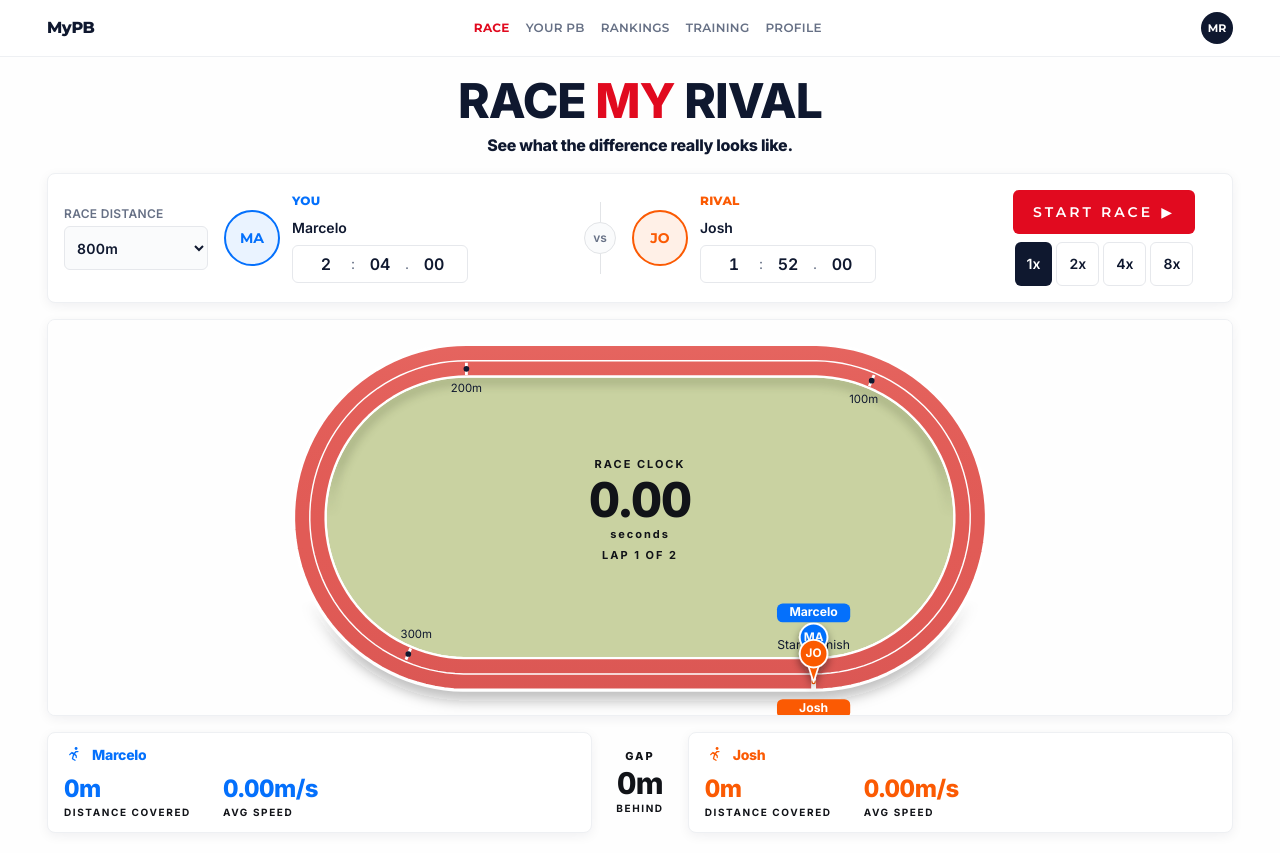
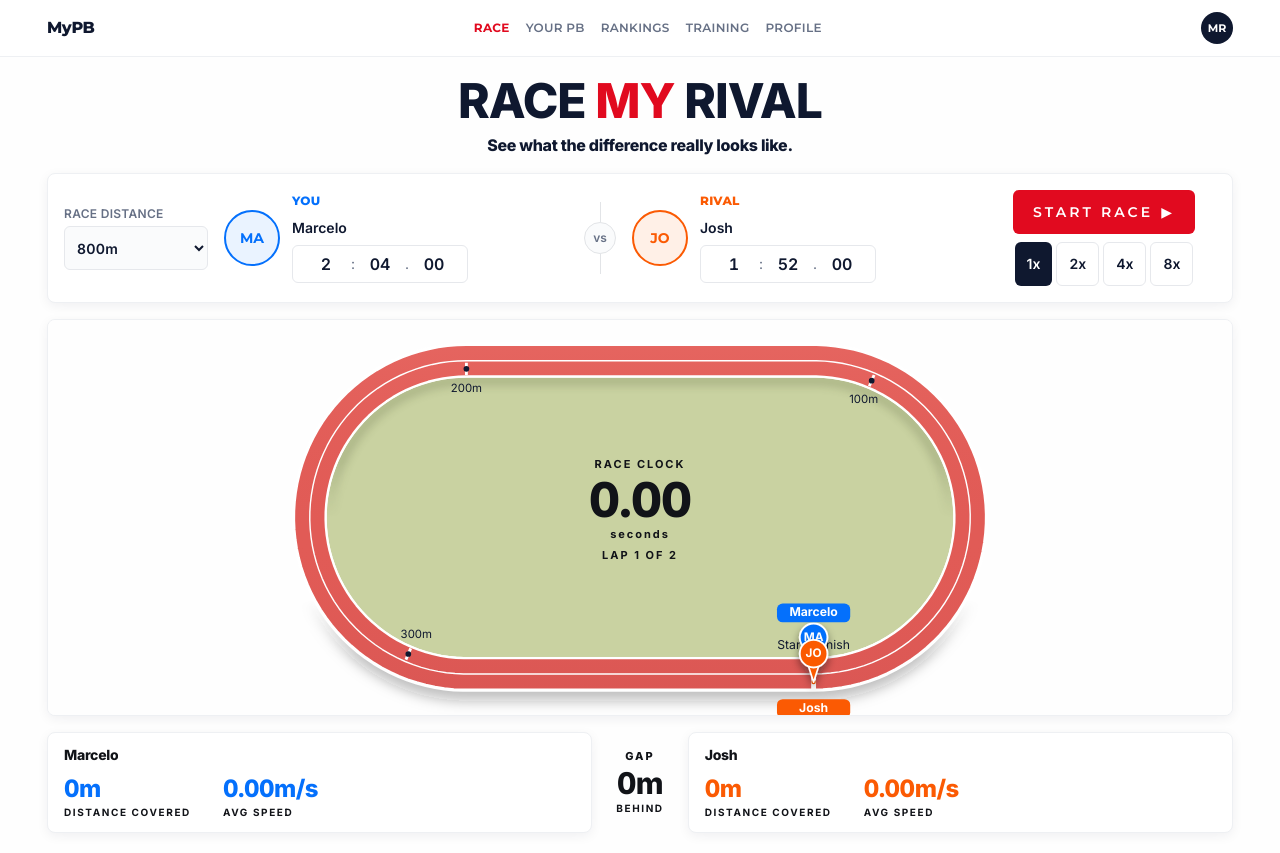
Before and after one commit to MBustamante76/racemyrival, a Next.js app: page / in a window 1280 px wide. Built offline with nearby package versions, Linux system fonts and the light colour scheme.

Commit message:
Simplify athlete readout styling
Remove the running icon and accent-based name styling from athlete readouts, keeping the athlete name in a single neutral text line. This makes the readout more compact and consistent with the card layout while dropping the unused icon component.

```diff
--- a/src/components/TelemetryStrip.tsx
+++ b/src/components/TelemetryStrip.tsx
@@ -92,12 +92,9 @@ function AthleteReadout({
       className="flex min-w-0 flex-col items-start gap-2 rounded-[var(--rmr-radius-card)] border border-border bg-card px-4 py-3 text-left shadow-card"
       data-testid={`athlete-readout-${draftId}`}
     >
-      <div className="flex items-center gap-2">
-        <RunningIcon className={`h-5 w-5 shrink-0 ${accentColor}`} />
-        <p className={`truncate font-sans text-sm font-extrabold tracking-[-0.02em] ${accentColor}`}>
-          {athlete.name}
-        </p>
-      </div>
+      <p className="truncate font-sans text-sm font-extrabold tracking-[-0.02em] text-near-black">
+        {athlete.name}
+      </p>
       <div className="flex gap-8">
         <Stat
           value={formatMetres(athlete.distanceM)}
@@ -146,15 +143,3 @@ function Stat({
     </div>
   );
 }
-
-function RunningIcon({ className }: { className?: string }) {
-  return (
-    <svg aria-hidden="true" viewBox="0 0 24 24" fill="none" className={className}>
-      <circle cx="14.5" cy="4.2" r="1.7" fill="currentColor" />
-      <path
-        fill="currentColor"
-        d="M9.2 8.1 12 9.4l1.4-1.6c.3-.4.8-.6 1.3-.6h2.1c.4 0 .7.3.7.7s-.3.7-.7.7h-1.8l-1.7 2 1.6 1.3c.3.3.5.7.5 1.1v2.1c0 .4-.3.7-.7.7s-.7-.3-.7-.7v-1.7l-1.8-1.5-1.2 4.3 2.6 1.6c.3.2.4.6.2 1s-.6.4-1 .2l-3.1-1.9c-.3-.2-.4-.5-.3-.8l1.4-5.1-1.8-.8-1.6 1.7c-.3.3-.7.3-1 .1s-.3-.7-.1-1l2.1-2.2c.2-.2.5-.3.8-.2Z"
-      />
-    </svg>
-  );
-}
```
